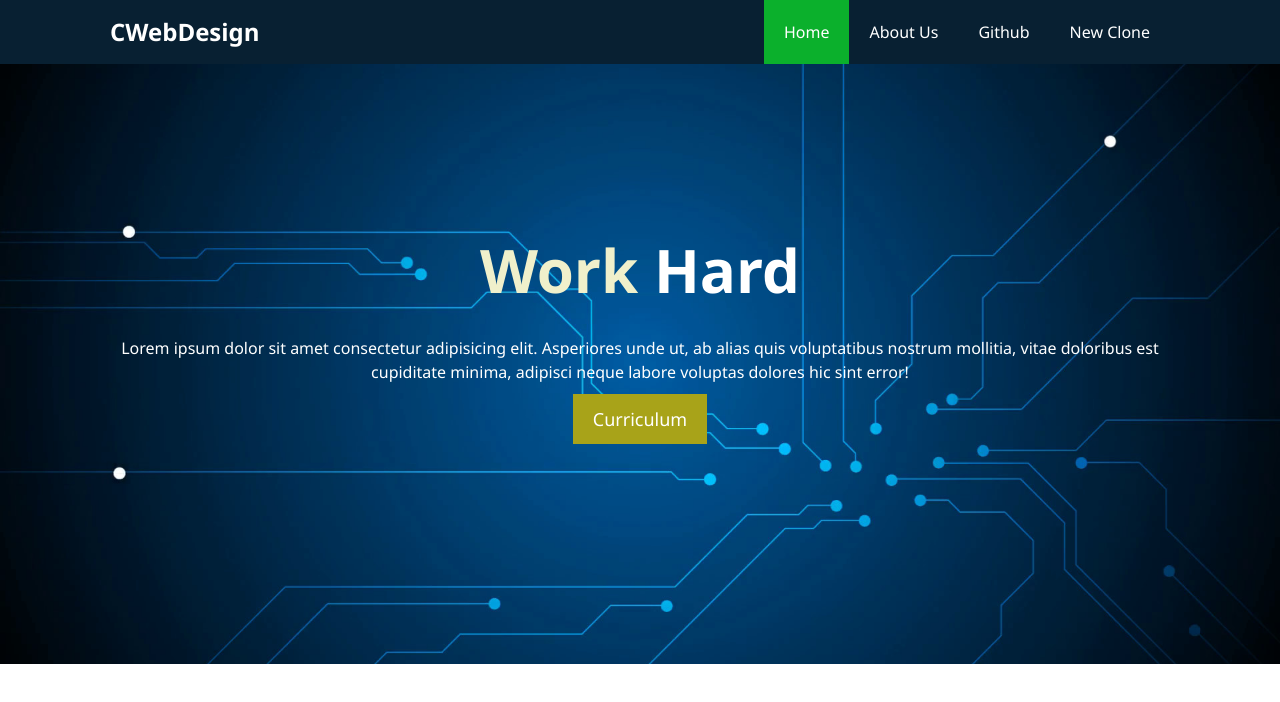
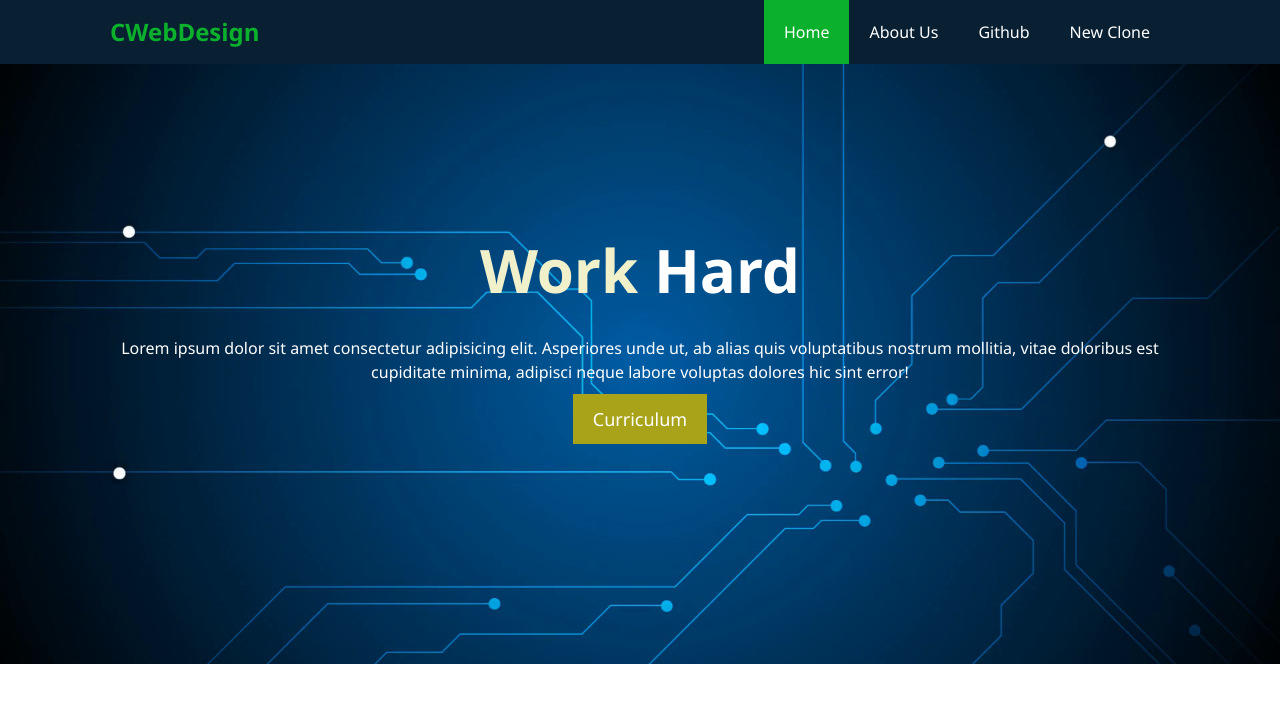
Before and after one commit to yorichan/MyfirstGithubFiles, a plain HTML site: page index.html in a window 1280 px wide. Drawn offline with Linux system fonts and the light colour scheme.

Commit message:
change color of cwd design

```diff
--- a/css/style.css
+++ b/css/style.css
@@ -30,7 +30,7 @@ p {
 #navbar {
   background: #082032;
   overflow: auto;
-  color: #fff;
+  color: #0bb02c;
 }
 
 #navbar a {
```
